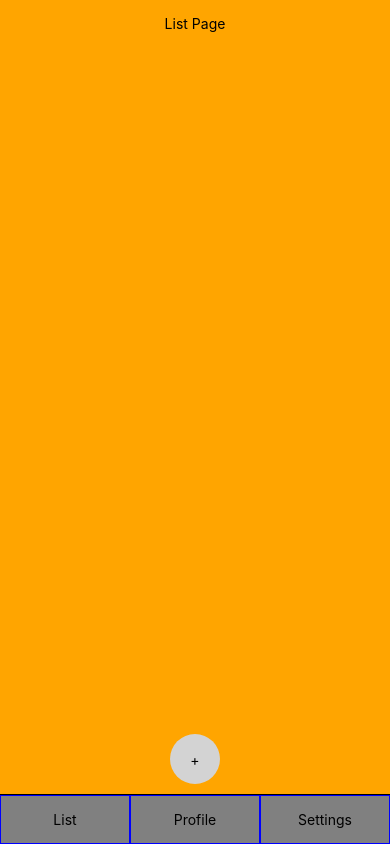
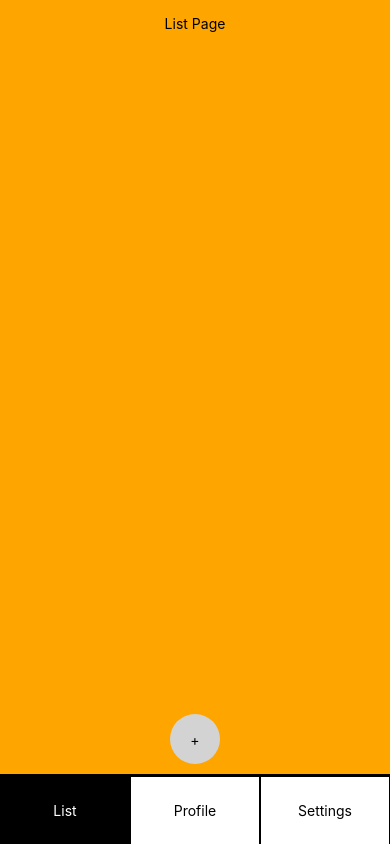
Before and after one commit to KrisHHFI/Plant_App, a React Native app: screen / in a window 390 px wide. Built offline with nearby package versions, Linux system fonts and the light colour scheme.

Commit message:
Navbar styling

```diff
--- a/App.tsx
+++ b/App.tsx
@@ -29,7 +29,7 @@ function App(): React.JSX.Element {
         <View style={styles.appContentContainer}>
           {renderPage()}
         </View>
-        <NavBar setCurrentPage={setCurrentPage} />
+        <NavBar setCurrentPage={setCurrentPage} currentPage={currentPage} />
       </SafeAreaView>
     </AppProvider>
   );
--- a/src/components/NavBar.tsx
+++ b/src/components/NavBar.tsx
@@ -2,24 +2,28 @@ import React from 'react';
 import { View, Text, TouchableOpacity } from 'react-native';
 import styles from '../styling/Styles';
 
-const NavBar = ({ setCurrentPage }: { setCurrentPage: React.Dispatch<React.SetStateAction<string>> }) => {
+interface NavBarProps {
+  setCurrentPage: React.Dispatch<React.SetStateAction<string>>;
+  currentPage: string;
+}
+
+const NavBar: React.FC<NavBarProps> = ({ setCurrentPage, currentPage }) => {
   return (
     <View style={styles.navBarContainer}>
-      <TouchableOpacity
-        style={styles.navBarButton}
-        onPress={() => setCurrentPage('List')}>
-        <Text>List</Text>
-      </TouchableOpacity>
-      <TouchableOpacity
-        style={styles.navBarButton}
-        onPress={() => setCurrentPage('Profile')}>
-        <Text>Profile</Text>
-      </TouchableOpacity>
-      <TouchableOpacity
-        style={styles.navBarButton}
-        onPress={() => setCurrentPage('Settings')}>
-        <Text>Settings</Text>
-      </TouchableOpacity>
+      {['List', 'Profile', 'Settings'].map((page) => (
+        <TouchableOpacity
+          key={page}
+          style={[
+            styles.navBarButton,
+            currentPage === page && styles.navBarButtonActive,
+          ]}
+          onPress={() => setCurrentPage(page)}
+        >
+          <Text style={currentPage === page ? styles.navBarButtonTextActive : styles.navBarButtonText}>
+            {page}
+          </Text>
+        </TouchableOpacity>
+      ))}
     </View>
   );
 };
--- a/src/styling/Styles.tsx
+++ b/src/styling/Styles.tsx
@@ -1,13 +1,15 @@
 import { StyleSheet } from 'react-native';
+
+const NAVBAR_HEIGHT = 70;
 
 const styles = StyleSheet.create({
   addPlantPageBottomButton: {
     alignItems: 'center',
     backgroundColor: 'lightgrey',
     borderRadius: 25,
-    height: 50,
+    height: NAVBAR_HEIGHT,
     justifyContent: 'center',
-    width: 50,
+    width: NAVBAR_HEIGHT,
   },
   addPlantPageInput: {
     borderColor: 'black',
@@ -25,7 +27,7 @@ const styles = StyleSheet.create({
     alignItems: 'center',
     backgroundColor: 'lightgrey',
     borderRadius: 25,
-    bottom: 10,
+    bottom: NAVBAR_HEIGHT + 10,
     height: 50,
     justifyContent: 'center',
     position: 'absolute',
@@ -50,18 +52,28 @@ const styles = StyleSheet.create({
   navBarButton: {
     alignItems: 'center',
     alignSelf: 'stretch',
-    backgroundColor: 'grey',
-    borderColor: 'blue',
-    borderWidth: 1,
+    backgroundColor: 'white',
+    borderColor: 'black',
+    borderLeftWidth: 1,
+    borderRightWidth: 1,
     flex: 1,
     justifyContent: 'center',
   },
+  navBarButtonActive: {
+    backgroundColor: 'black',
+  },
+  navBarButtonText: {
+    color: 'black',
+  },
+  navBarButtonTextActive: {
+    color: 'white',
+  },
   navBarContainer: {
     borderTopColor: 'black',
-    borderTopWidth: 1,
+    borderTopWidth: 3,
     bottom: 0,
     flexDirection: 'row',
-    height: 50,
+    height: NAVBAR_HEIGHT,
     justifyContent: 'center',
     position: 'absolute',
     width: '100%',
@@ -70,8 +82,7 @@ const styles = StyleSheet.create({
     alignItems: 'center',
     backgroundColor: 'orange',
     flex: 1,
-    marginBottom: 50,
-    paddingBottom: 15,
+    paddingBottom: NAVBAR_HEIGHT + 15,
     paddingLeft: 15,
     paddingTop: 15,
     paddingRight: 15,
```
